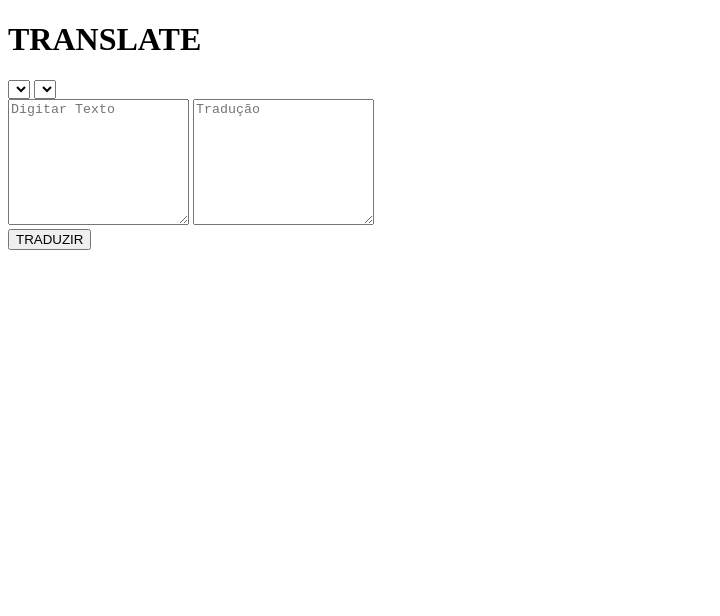
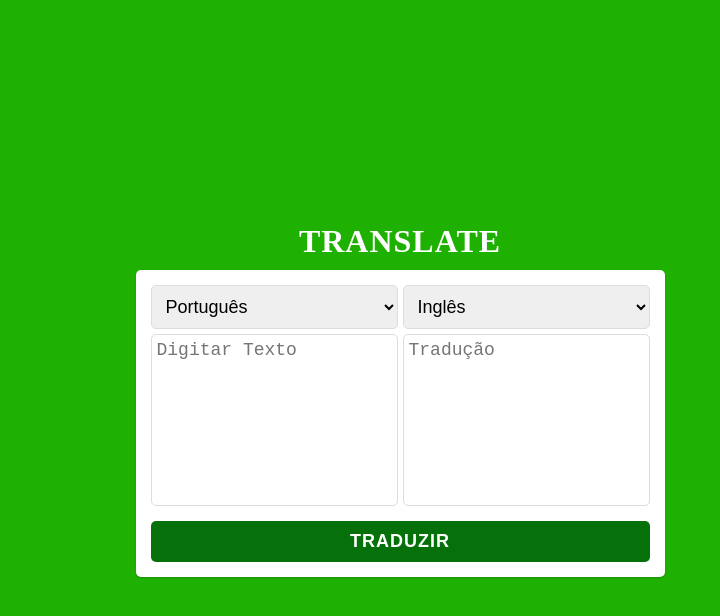
Before and after one commit to GalaxyHG/Tradutor, a plain HTML site: page index.html in a window 1280 px wide. Shown: the whole page, without its empty margins (0-720 px from the left). Drawn offline with Linux system fonts and the light colour scheme.

Commit message:
Tudo pronto e funcionando

```diff
--- a/app.js
+++ b/app.js
@@ -1,7 +1,7 @@
 const textareaFrom = document.querySelector("#textareaFrom");
 const textareaTo = document.querySelector("#textareaTo");
 const btnTranslate = document.querySelector("#btnTranslate");
-const selects = document.querySelector("select");
+const selects = document.querySelectorAll("select");
 
 const countries = {
     "en-GB": "Inglês",
@@ -37,7 +37,7 @@ btnTranslate.addEventListener("click", () => {
 
 function loadTranslation() {
     fetch(
-        `https://api.mymemory.translated.net/get?'=${textareaFrom.value}&langpair=${selects[0].value}|${selects[1].value}`
+        `https://api.mymemory.translated.net/get?q=${textareaFrom.value}&langpair=${selects[0].value}|${selects[1].value}`
     ).then((res) => res.json()).then((data) => {
         textareaTo.value = data.responseData.translatedText;
     });
--- a/index.html
+++ b/index.html
@@ -3,6 +3,7 @@
 <head>
     <meta charset="UTF-8">
     <meta name="viewport" content="width=device-width, initial-scale=1.0">
+    <link rel="stylesheet" href="style.css">
     <title>Document</title>
 </head>
 <body>
--- /dev/null
+++ b/style.css
@@ -0,0 +1,86 @@
+* {
+    margin: 0;
+    padding: 0;
+    box-sizing: border-box;
+}
+
+body {
+    width: 100vh;
+    height: 100vh;
+    display: flex;
+    align-items: center;
+    justify-content: center;
+    background-color: rgb(31, 177, 2);
+}
+
+.container {
+    display: flex;
+    align-items: center;
+    justify-content: center;
+    flex-direction: column;
+    gap: 10px;
+    margin: 5px;
+}
+
+h1 {
+    color: #FFF;
+    letter-spacing: 1px;
+}
+
+.content {
+    padding: 15px;
+    box-shadow: 0 1px 2px #0003;
+    background-color: #FFF;
+    border-radius: 5px;
+    display: flex;
+    flex-direction: column;
+    gap: 5px;
+}
+
+.divSelects{
+    display: flex;
+    gap: 5px;
+}
+
+select {
+    width: 50%;
+    padding: 10px;
+    cursor: pointer;
+    outline: none;
+    font-size: 18px;
+    border-color: #DDD;
+    border-radius: 5px;
+}
+
+.divTextareas {
+    display: flex;
+    gap: 5px;
+    border-radius: 5px;
+}
+
+textarea {
+    border-color: #DDD;
+    outline: none;
+    padding: 5px;
+    font-size: 18px;
+    width: 50%;
+    border-radius: 5px;
+    resize: none;
+}
+
+button {
+    padding: 10px;
+    font-size: 18px;
+    border: none;
+    background-color: rgb(6, 112, 11);
+    color: #FFF;
+    border-radius: 5px;
+    font-weight: 600;
+    cursor: pointer;
+    margin-top: 10px;
+    letter-spacing: 1px;
+}
+
+button:hover {
+    opacity: 0.9;
+}
```
